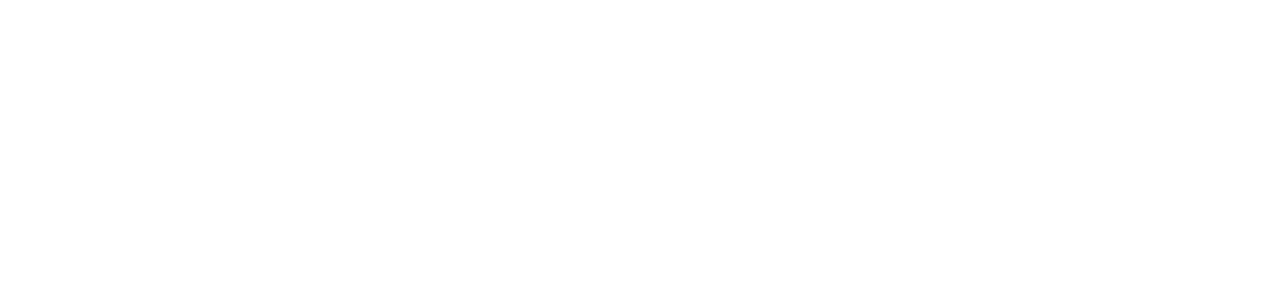
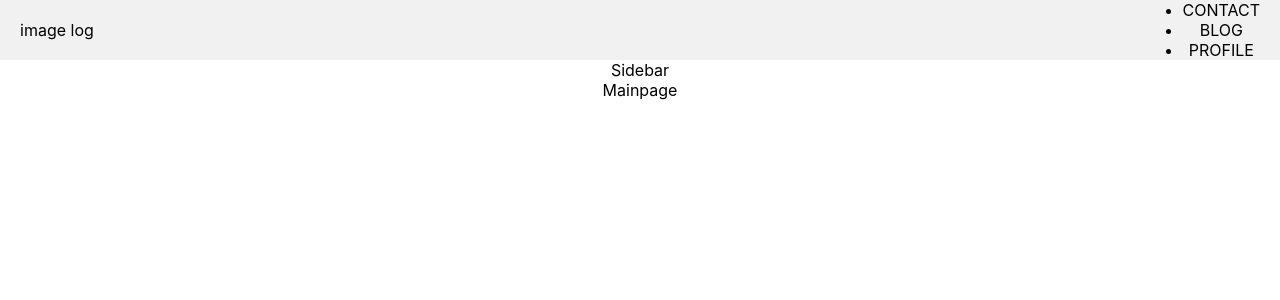
Before and after one commit to Pradeep18101993/Reactproject, a React (Create React App) app in the folder project1/: page /home in a window 1280 px wide. Before the commit this address had no page. Shown: the top 300 px of the page. Built offline with nearby package versions, Linux system fonts and the light colour scheme.

Commit message:
navigating to home page after login is successfull and started creating the website

```diff
--- a/project1/package.json
+++ b/project1/package.json
@@ -9,6 +9,7 @@
     "@mui/icons-material": "^5.11.16",
     "@mui/material": "^5.13.0",
     "@mui/styled-engine-sc": "^5.12.0",
+    "@mui/styles": "^5.13.2",
     "@testing-library/jest-dom": "^5.16.5",
     "@testing-library/react": "^13.4.0",
     "@testing-library/user-event": "^13.5.0",
--- a/project1/src/App.js
+++ b/project1/src/App.js
@@ -2,6 +2,7 @@ import { BrowserRouter, Route, Routes } from "react-router-dom";
 import "./App.css";
 import Form from "./Frontend/Form";
 import Login from "./Frontend/Login";
+import Home from "./Frontend/Home";
 
 function App() {
   return (
@@ -10,6 +11,7 @@ function App() {
         <Routes>
           <Route index exact path="/" element={<Form />}></Route>
           <Route path="login" element={<Login />}></Route>
+          <Route path="home" element={<Home />}></Route>
         </Routes>
       </BrowserRouter>
     </div>
--- a/project1/src/Frontend/Form.js
+++ b/project1/src/Frontend/Form.js
@@ -105,7 +105,7 @@ const handlesubmit=async(e)=>{
           <>
             <p>Successfully Resgistered .please Login</p>
             <Link to="/login">
-              <Button>LOGIN</Button>
+              <Button>GO TO LOGIN</Button>
             </Link>
           </>
         )}
--- /dev/null
+++ b/project1/src/Frontend/Home.js
@@ -0,0 +1,17 @@
+import React from 'react'
+import Topbar from './Layout/Topbar'
+import Sidebar from './Layout/Sidebar'
+import Mainpage from './Layout/Mainpage'
+
+const Home = () => {
+  return (
+    <div>
+      <Topbar />
+      <Sidebar />
+      <Mainpage />
+      {/* <Footer /> */}
+    </div>
+  )
+}
+
+export default Home
--- /dev/null
+++ b/project1/src/Frontend/Layout/Mainpage.js
@@ -0,0 +1,9 @@
+import React from 'react'
+
+const Mainpage = () => {
+  return (
+    <div>Mainpage</div>
+  )
+}
+
+export default Mainpage
--- /dev/null
+++ b/project1/src/Frontend/Layout/Sidebar.js
@@ -0,0 +1,9 @@
+import React from 'react'
+
+const Sidebar = () => {
+  return (
+    <div>Sidebar</div>
+  )
+}
+
+export default Sidebar
--- /dev/null
+++ b/project1/src/Frontend/Layout/Topbar.js
@@ -0,0 +1,33 @@
+import { makeStyles } from "@mui/styles";
+import React from "react";
+// ---------------------------------------------
+const useStyles = makeStyles({
+  Topbar: {
+    display: "flex",
+    alignItems: "center",
+    justifyContent: "space-between",
+    height: "60px",
+    backgroundColor: "#f1f1f1",
+    padding: "0 20px",
+  },
+});
+
+// --------------------------------------------
+const Topbar = () => {
+  const classes = useStyles();
+  // -------------------------------------------
+  return (
+    <div className={classes.Topbar}>
+      <div>image log</div>
+      <div className={classes.Listitems}>
+        <ul>
+          <li>CONTACT</li>
+          <li>BLOG</li>
+          <li>PROFILE</li>
+        </ul>
+      </div>
+    </div>
+  );
+};
+
+export default Topbar;
--- a/project1/src/Frontend/Login.js
+++ b/project1/src/Frontend/Login.js
@@ -1,9 +1,10 @@
 import { Box, Button, Stack, TextField, Typography } from "@mui/material";
-import React, { useState } from "react";
-import { Link } from "react-router-dom";
+import React, { useEffect, useState } from "react";
+import { Link, useNavigate } from "react-router-dom";
 import { getlogin } from "../API/Register";
 
 const Login = () => {
+  const navigate = useNavigate();
   const [data, setData] = useState("");
   const [login, setLogin] = useState({
     email: "",
@@ -22,12 +23,51 @@ const Login = () => {
     name: login.name,
     email: login.email,
   };
+
+
+  // -------other way of navigation with try and catch block-----------------//
+
+  // const handlelogin = async (e) => {
+  //   try{
+
+  //     const response=await getlogin(values);
+  //       if (response) {
+  //         navigate('/home');
+  //
+  //         // history.push('/home');--------->old not working
+  //         setData(res.data[0].name)
+  //         // window.location.href = "/home";-------->working only on console
+  //       }
+  //       else{
+  //         console.log('error occured');
+  //       }
+  //       console.log(response, "log");
+  //     ;
+  //   }
+  //   catch(error){
+  //      console.log('error occured',error);
+
+  //   }
+  // };
+
   const handlelogin = async (e) => {
-    await getlogin(values).then((res) => {
-      if (res.data) {
-        setData(res.data[0].name);
+
+      await getlogin(values)
+      .then((res)=>{
+        if (res) {
+        navigate("/home");
+        // history.push('/home');--------->old not working
+        // window.location.href = "/home";-------->working only on console
+      } else {
+        console.log("error occured");
       }
       console.log(res, "log");
+    })
+
+    .catch(error => {
+      // Handle API error
+      console.error("An error occurred:", error);
+      // Perform additional error handling or display an error message to the user
     });
   };
 
@@ -51,9 +91,9 @@ const Login = () => {
           variant="outlined"
           onChange={handlechange}
         />
-        <Link to="/login">
+
           <Button onClick={handlelogin}>LOGIN</Button>
-        </Link>
+
       </Stack>
     </Box>
   );
```
Also changed, not shown: 1 other file (tests, documents, lock files or other folders).
